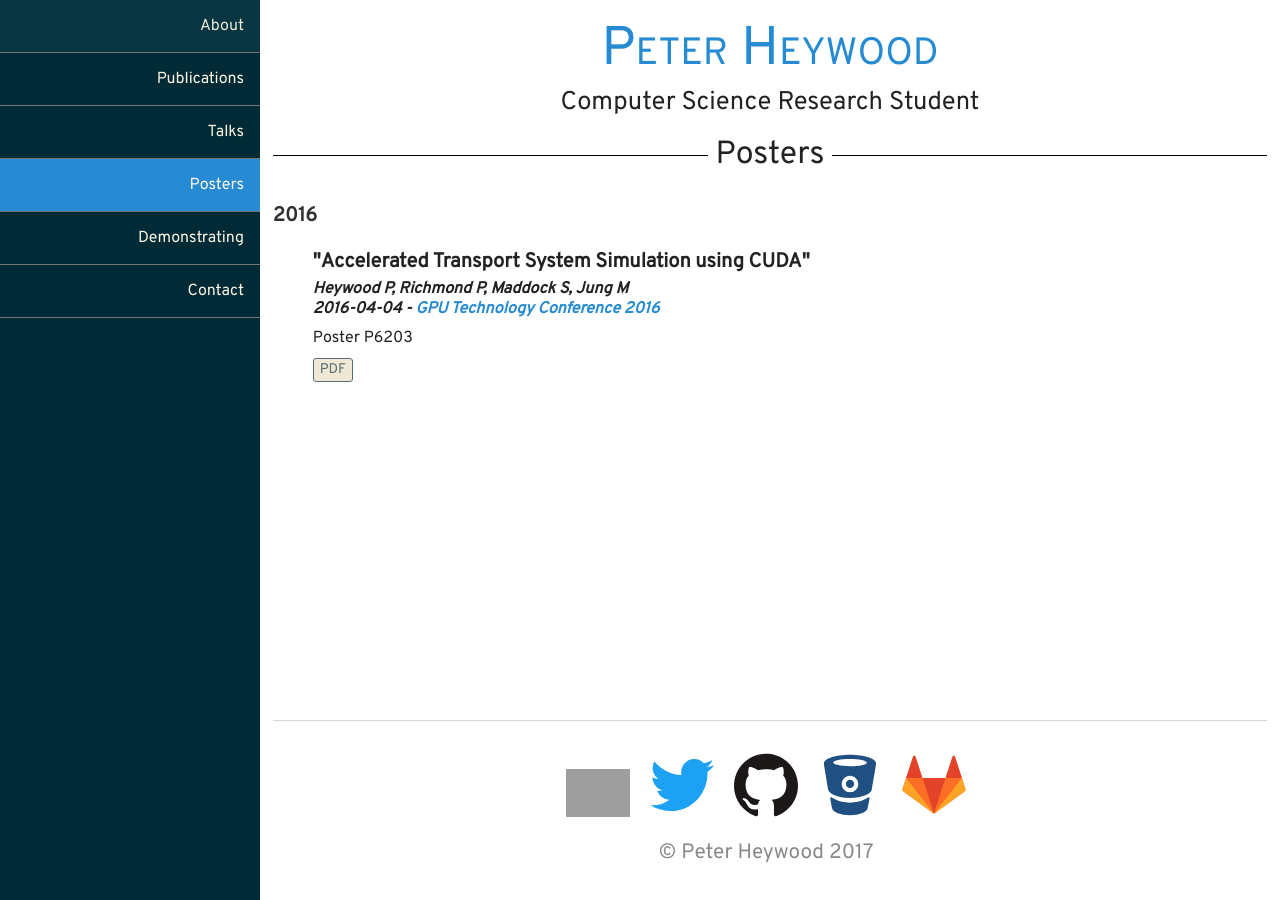
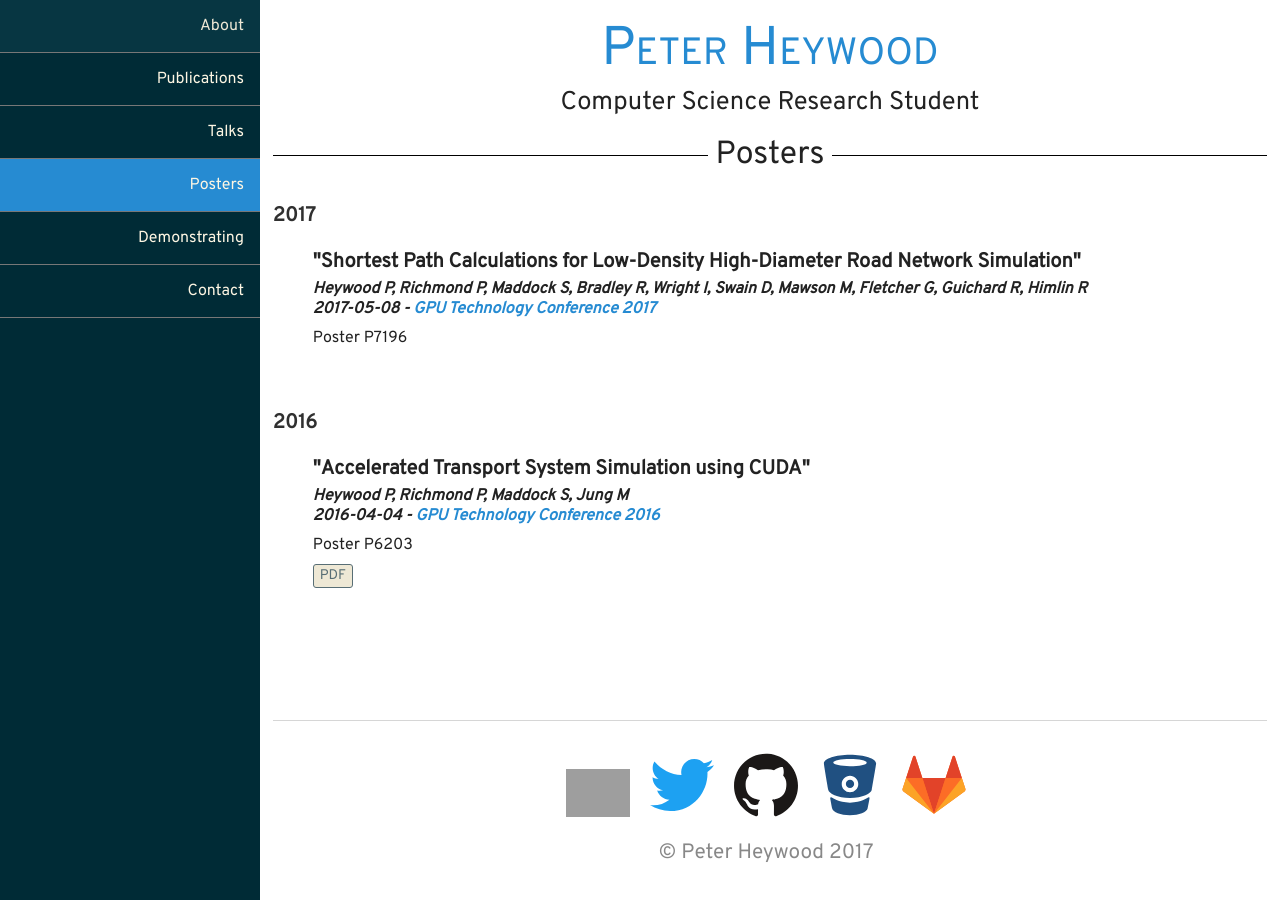
Before and after one commit to ptheywood/ptheywood.github.io, a Jekyll site: the page built from posters/index.html, in a window 1280 px wide. Built offline with Jekyll 4.4.1, drawn with Linux system fonts in a browser that asks for light colours; nearby versions of some CDN libraries; some web fonts are replaced; grey boxes are pictures that could not be loaded.

Commit message:
Add GTC 2017 poster details

```diff
--- a/_data/posters.yml
+++ b/_data/posters.yml
@@ -1,3 +1,13 @@
+- year: 2017
+  posters:
+    - authors: "Heywood P, Richmond P, Maddock S, Bradley R, Wright I, Swain D, Mawson M, Fletcher G, Guichard R, Himlin R"
+      date: "2017-05-08"
+      event: "GPU Technology Conference 2017"
+      event_url: "http://www.gputechconf.com/"
+      title: "Shortest Path Calculations for Low-Density High-Diameter Road Network Simulation"
+      note: "Poster P7196"
+      pdf:
+
 - year: 2016
   posters:
     - authors: "Heywood P, Richmond P, Maddock S, Jung M"
```
